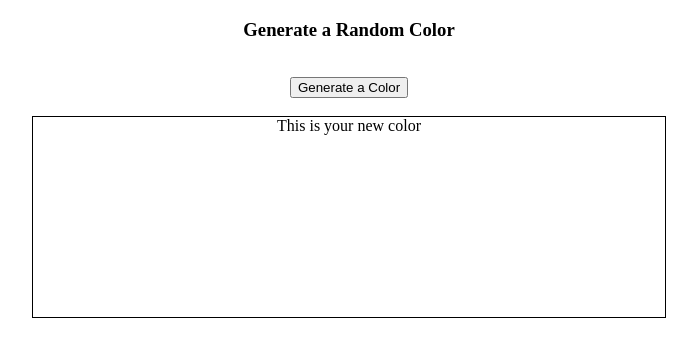
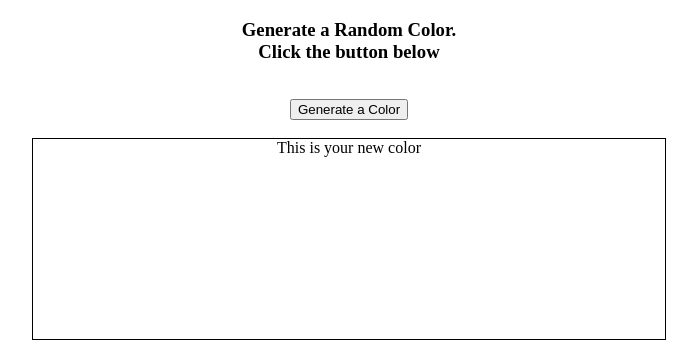
Before and after one commit to prathik-poojari/Random-Color-Generator, a plain HTML site: page index.html in a window 1280 px wide. Shown: the whole page, without its empty margins (291-988 px from the left). Drawn offline with Linux system fonts and the light colour scheme.

Commit message:
Update index.html
changed the heading

```diff
--- a/index.html
+++ b/index.html
@@ -7,7 +7,9 @@
     <link rel="stylesheet" href="style.css">
 </head>
 <body>
-    <h3>Generate a Random Color</h3>
+    <h3>Generate a Random Color.
+    <br>
+    Click the button below</h3>
     <br>
     <button>Generate a Color</button>
     <br>
```
